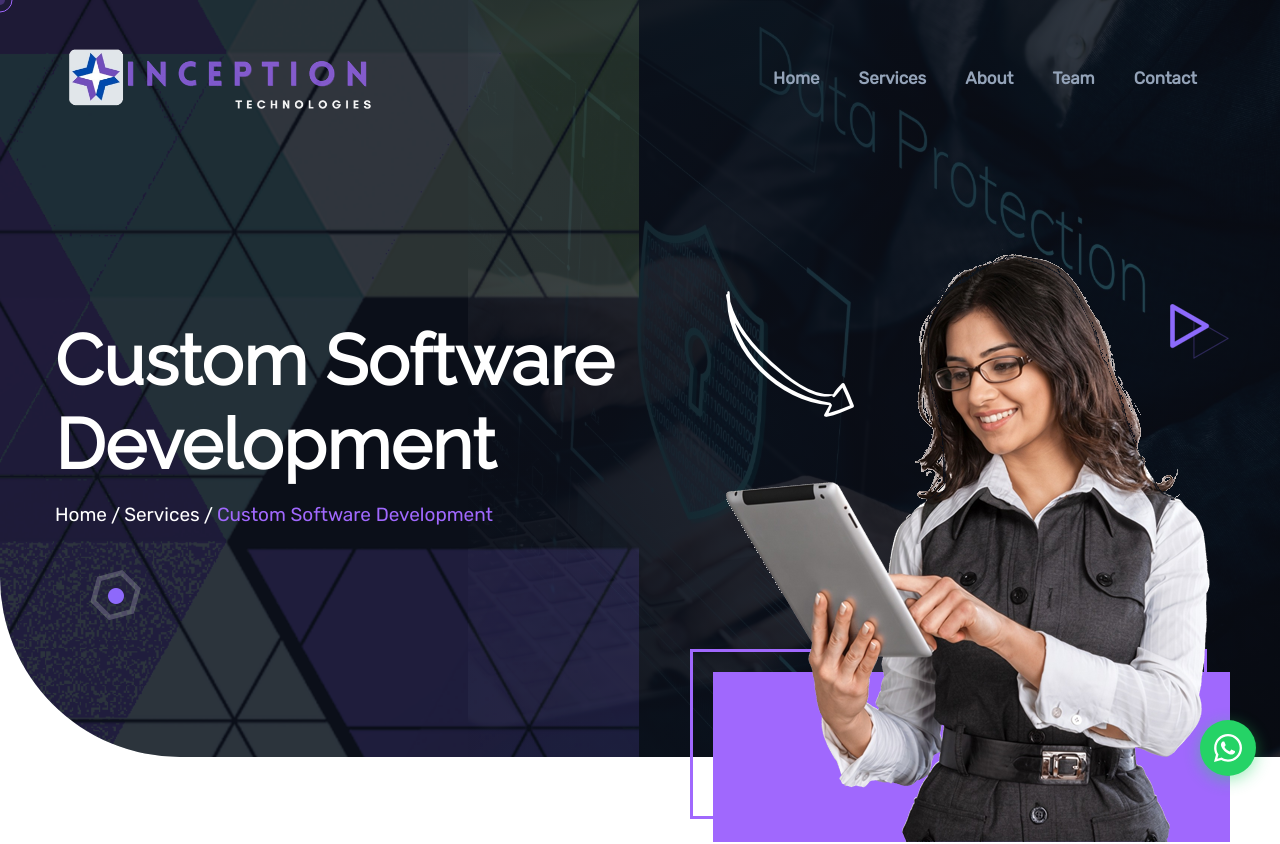
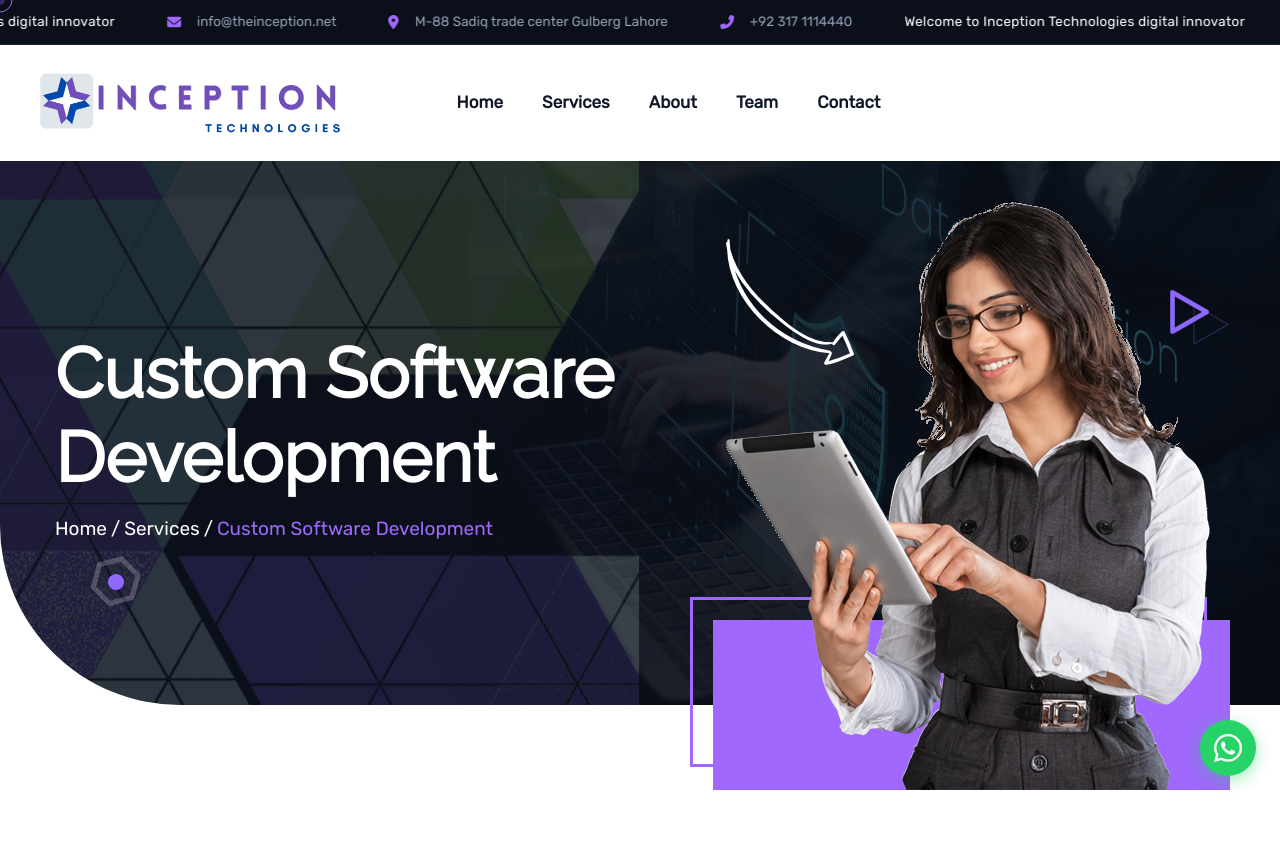
Before and after one commit to shaheenschoolvehari/inceptiontechnologies, a Next.js app: page /custom-software-development in a window 1280 px wide. Shown: the top 844 px of the page. Built offline with nearby package versions, Linux system fonts and the light colour scheme.

Commit message:
Unify services header bar with home page styling, white background, and logo positioning

```diff
--- a/src/app/(pages)/ai-enterprise-success/page.js
+++ b/src/app/(pages)/ai-enterprise-success/page.js
@@ -1,4 +1,5 @@
 import Layout from "@/components/Layout/Layout";
+import TopBar from "@/components/TopBar/TopBar";
 import HeaderInner from "@/components/HeaderInner/HeaderInner";
 import HeaderInnerCloned from "@/components/HeaderInner/HeaderInnerCloned";
 import PageHeader from "@/components/PageHeader/PageHeader";
@@ -15,6 +16,7 @@ export const metadata = {
 const AiEnterpriseSuccessPage = () => {
   return (
     <Layout pageTitle="AI Engineered for Enterprise Success">
+      <TopBar />
       <HeaderInner />
       <HeaderInnerCloned />
       <PageHeader
--- a/src/app/(pages)/custom-software-development/page.js
+++ b/src/app/(pages)/custom-software-development/page.js
@@ -1,4 +1,5 @@
 import Layout from "@/components/Layout/Layout";
+import TopBar from "@/components/TopBar/TopBar";
 import HeaderInner from "@/components/HeaderInner/HeaderInner";
 import HeaderInnerCloned from "@/components/HeaderInner/HeaderInnerCloned";
 import PageHeader from "@/components/PageHeader/PageHeader";
@@ -15,6 +16,7 @@ export const metadata = {
 const CustomSoftwareDevelopmentPage = () => {
   return (
     <Layout pageTitle="Custom Software Development">
+      <TopBar />
       <HeaderInner />
       <HeaderInnerCloned />
       <PageHeader
--- a/src/app/(pages)/digital-marketing-seo/page.js
+++ b/src/app/(pages)/digital-marketing-seo/page.js
@@ -1,4 +1,5 @@
 import Layout from "@/components/Layout/Layout";
+import TopBar from "@/components/TopBar/TopBar";
 import HeaderInner from "@/components/HeaderInner/HeaderInner";
 import HeaderInnerCloned from "@/components/HeaderInner/HeaderInnerCloned";
 import PageHeader from "@/components/PageHeader/PageHeader";
@@ -15,6 +16,7 @@ export const metadata = {
 const DigitalMarketingSeoPage = () => {
   return (
     <Layout pageTitle="Digital Marketing & Technical SEO Services">
+      <TopBar />
       <HeaderInner />
       <HeaderInnerCloned />
       <PageHeader
--- a/src/components/HeaderInner/HeaderInner.jsx
+++ b/src/components/HeaderInner/HeaderInner.jsx
@@ -2,24 +2,39 @@
 import headerData from "@/data/HeaderData";
 import Image from "next/image";
 import Link from "next/link";
-import React from "react";
+import React, { useEffect, useState } from "react";
+import { Container } from "react-bootstrap";
 import NavItems from "../NavItems/NavItems";
 import { useRootContext } from "@/Provider/context";
 import useScroll from "@/hooks/useScroll";
-import useScrollUp from "@/hooks/useScrollUp";
 
-const { navItems, logo_light } = headerData;
+const { navItems, main_logo } = headerData;
+
 const HeaderInner = () => {
-  const scrollToTop = useScrollUp(500);
-  const { toggleSearch, handleToggle, toggleSidebar } = useRootContext();
+  const [mounted, setMounted] = useState(false);
+  const scrollTop = useScroll(130);
+
+  useEffect(() => {
+    setMounted(true);
+  }, []);
+  const { handleToggle } = useRootContext();
+
+  if (!mounted) {
+    return null;
+  }
+
   return (
-    <header className={`main-header-inner sticky-header sticky-header--normal  ${scrollToTop ? "active" : ""}`}>
-      <div className='container'>
-        <div className='main-header-inner__inner'>
-          <div className='main-header-inner__logo'>
+    <header
+      className={`main-header sticky-header sticky-header--normal ${
+        scrollTop ? "active " : ""
+      }`}
+    >
+      <Container fluid>
+        <div className='main-header__inner'>
+          <div className='main-header__logo'>
             <Link href='/'>
               <Image
-                src={logo_light}
+                src={main_logo}
                 alt='Inception Technology'
                 width={340}
                 height={76}
@@ -29,15 +44,14 @@ const HeaderInner = () => {
             </Link>
           </div>
 
-          <nav className='main-header-inner__nav main-menu'>
+          <nav className='main-header__nav main-menu'>
             <ul className='main-menu__list'>
               {navItems.map((item) => (
                 <NavItems key={item.id} item={item} />
               ))}
-              <li className='dot'></li>
             </ul>
           </nav>
-          <div className='main-header-inner__right'>
+          <div className='main-header__right'>
             <div
               onClick={handleToggle}
               className='mobile-nav__btn mobile-nav__toggler'
@@ -48,7 +62,7 @@ const HeaderInner = () => {
             </div>
           </div>
         </div>
-      </div>
+      </Container>
     </header>
   );
 };
--- a/src/components/HeaderInner/HeaderInnerCloned.jsx
+++ b/src/components/HeaderInner/HeaderInnerCloned.jsx
@@ -2,40 +2,56 @@
 import headerData from "@/data/HeaderData";
 import Image from "next/image";
 import Link from "next/link";
-import React from "react";
+import React, { useEffect, useState } from "react";
+import { Container } from "react-bootstrap";
 import NavItems from "../NavItems/NavItems";
 import { useRootContext } from "@/Provider/context";
-import useScrollUp from "@/hooks/useScrollUp";
+import useScroll from "@/hooks/useScroll";
 
-const { navItems, logo_light } = headerData;
+const { navItems, main_logo } = headerData;
+
 const HeaderInnerCloned = () => {
-  const scrollToTop = useScrollUp(500);
-  const { toggleSearch, handleToggle, toggleSidebar } = useRootContext();
+  const [mounted, setMounted] = useState(false);
+  const scrollTop = useScroll(130);
+
+  useEffect(() => {
+    setMounted(true);
+  }, []);
+  const { handleToggle } = useRootContext();
+
+  if (!mounted) {
+    return null;
+  }
+
   return (
-    <header className={`main-header-inner sticky-header sticky-header--normal sticky-header--cloned  ${scrollToTop ? " active" : ""}`}>
-      <div className='container'>
-        <div className='main-header-inner__inner'>
-          <div className='main-header-inner__logo'>
+    <header
+      className={`main-header sticky-header sticky-header--normal sticky-header--cloned ${
+        scrollTop ? " active " : ""
+      }`}
+    >
+      <Container fluid>
+        <div className='main-header__inner'>
+          <div className='main-header__logo'>
             <Link href='/'>
               <Image
-                src={logo_light}
+                src={main_logo}
                 alt='Inception Technology'
                 width={300}
                 height={68}
                 style={{ width: "auto", height: "68px", objectFit: "contain" }}
+                priority
               />
             </Link>
           </div>
 
-          <nav className='main-header-inner__nav main-menu'>
+          <nav className='main-header__nav main-menu'>
             <ul className='main-menu__list'>
               {navItems.map((item) => (
                 <NavItems key={item.id} item={item} />
               ))}
-              <li className='dot'></li>
             </ul>
           </nav>
-          <div className='main-header-inner__right'>
+          <div className='main-header__right'>
             <div
               onClick={handleToggle}
               className='mobile-nav__btn mobile-nav__toggler'
@@ -46,7 +62,7 @@ const HeaderInnerCloned = () => {
             </div>
           </div>
         </div>
-      </div>
+      </Container>
     </header>
   );
 };
```
Also changed, not shown: src/assets/css/codeenter.css.
